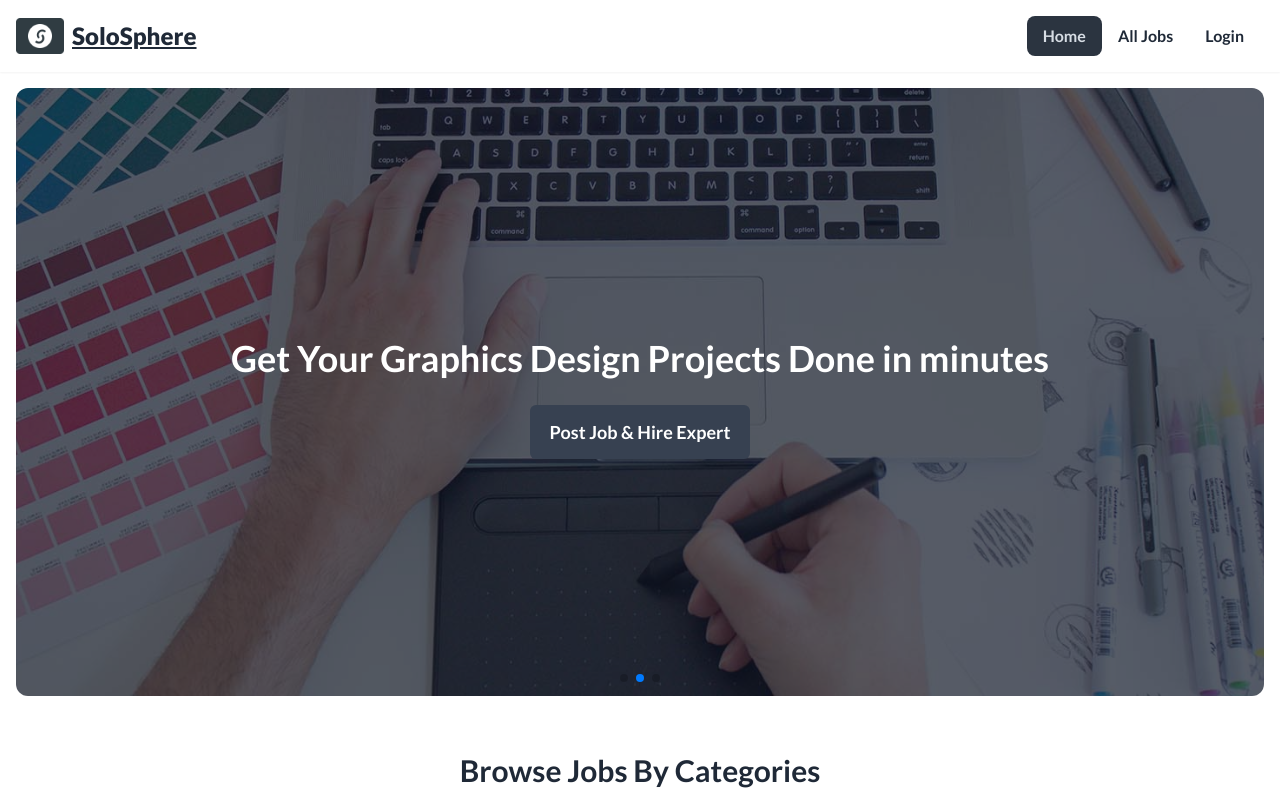
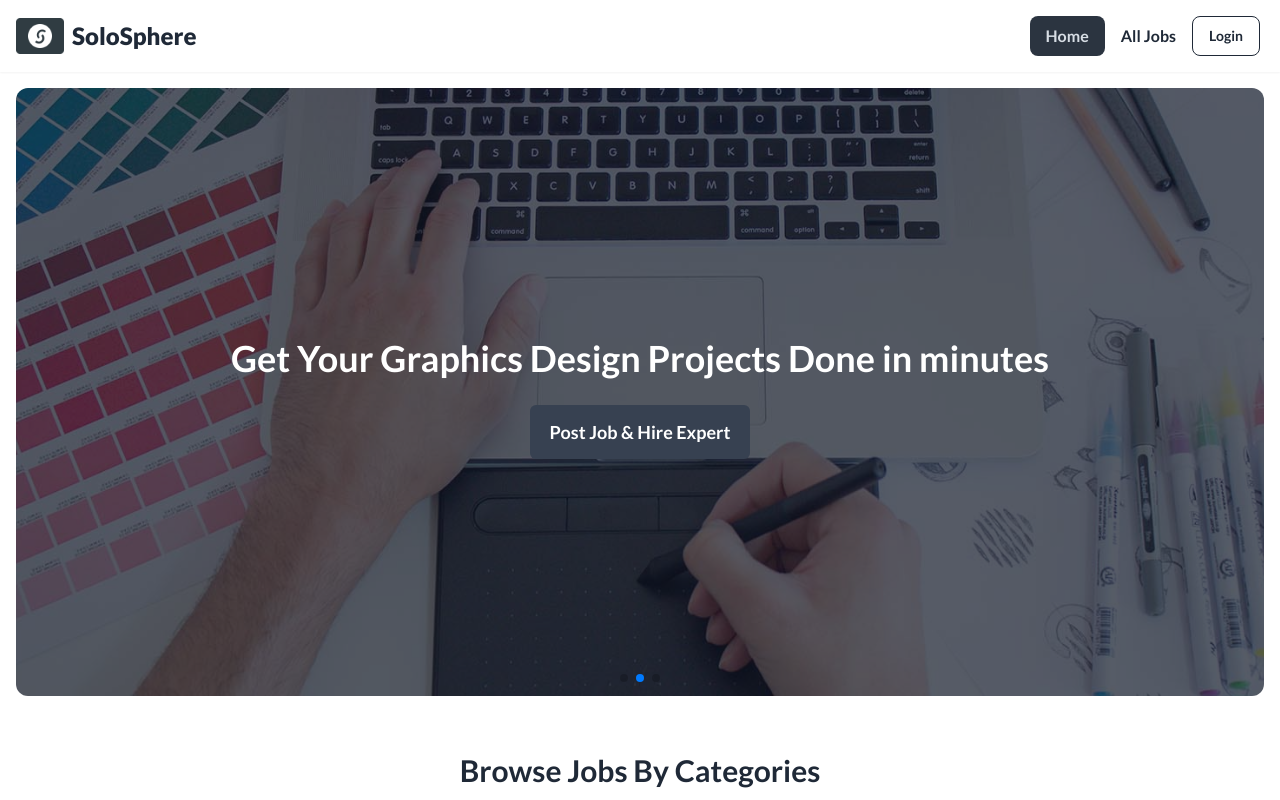
Before and after one commit to Jisan-Dev/CS-Solo-Sphere, a React (Vite) app in the folder client/: page / in a window 1280 px wide. Shown: the top 800 px of the page. Built offline with nearby package versions, Linux system fonts and the light colour scheme; no server answers.

Commit message:
updated styles

```diff
--- a/client/src/components/Header.jsx
+++ b/client/src/components/Header.jsx
@@ -21,13 +21,13 @@ const Header = () => {
     <div className="navbar bg-base-100 shadow-sm container px-4 mx-auto">
       <div className="flex-1">
         <Link to={'/'} className="flex gap-2 items-center">
-          <img className="w-auto h-12" src={logo} />
-          <span className="font-black text-2xl underline">SoloSphere</span>
+          <img className="w-auto h-12 max-sm:h-10" src={logo} />
+          <span className="font-black text-2xl max-sm:text-xl ">SoloSphere</span>
         </Link>
       </div>
       <div className="flex-none">
-        <ul className="menu menu-horizontal font-bold text-base px-1">
-          <li>
+        <ul className="menu menu-horizontal font-bold text-base px-1 items-center justify-center">
+          <li className="hidden sm:block">
             <NavLink to={'/'}>Home</NavLink>
           </li>
           <li>
@@ -36,7 +36,9 @@ const Header = () => {
 
           {!user && (
             <li>
-              <NavLink to={'/login'}>Login</NavLink>
+              <NavLink to={'/login'} className="btn sm:btn-outline btn-neutral min-h-10 h-0 max-sm:ml-1">
+                Login
+              </NavLink>
             </li>
           )}
         </ul>
@@ -49,10 +51,11 @@ const Header = () => {
               </div>
             </summary>
             <ul tabIndex={0} className="menu menu-sm dropdown-content mt-3 z-[1] p-2 shadow bg-base-100 rounded-box w-52">
+              <li className="hidden max-sm:block">
+                <NavLink to={'/'}>Home</NavLink>
+              </li>
               <li>
-                <NavLink to="/add-job" className="justify-between">
-                  Add Job
-                </NavLink>
+                <NavLink to="/add-job">Add Job</NavLink>
               </li>
               <li>
                 <NavLink to="/my-posted-jobs">My Posted Jobs</NavLink>
--- a/client/src/pages/all-jobs/AllJobs.jsx
+++ b/client/src/pages/all-jobs/AllJobs.jsx
@@ -46,9 +46,9 @@ const AllJobs = () => {
   };
 
   return (
-    <div className="container px-6 py-10 mx-auto min-h-[calc(100vh-306px)] flex flex-col justify-between">
+    <div className="container py-10 mx-auto min-h-[calc(100vh-306px)] flex flex-col justify-between">
       <div>
-        <div className="flex flex-col md:flex-row justify-center items-center gap-5 ">
+        <div className="flex flex-wrap md:flex-row justify-center items-center max-sm:gap-3 gap-5 ">
           <div>
             <select
               onChange={(e) => {
```
